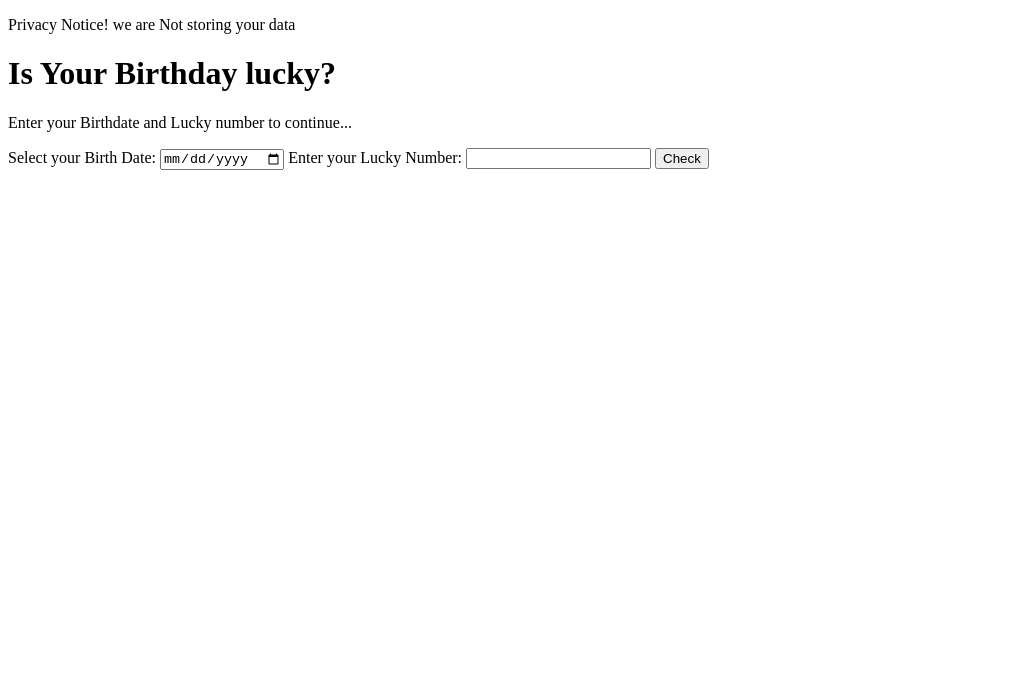
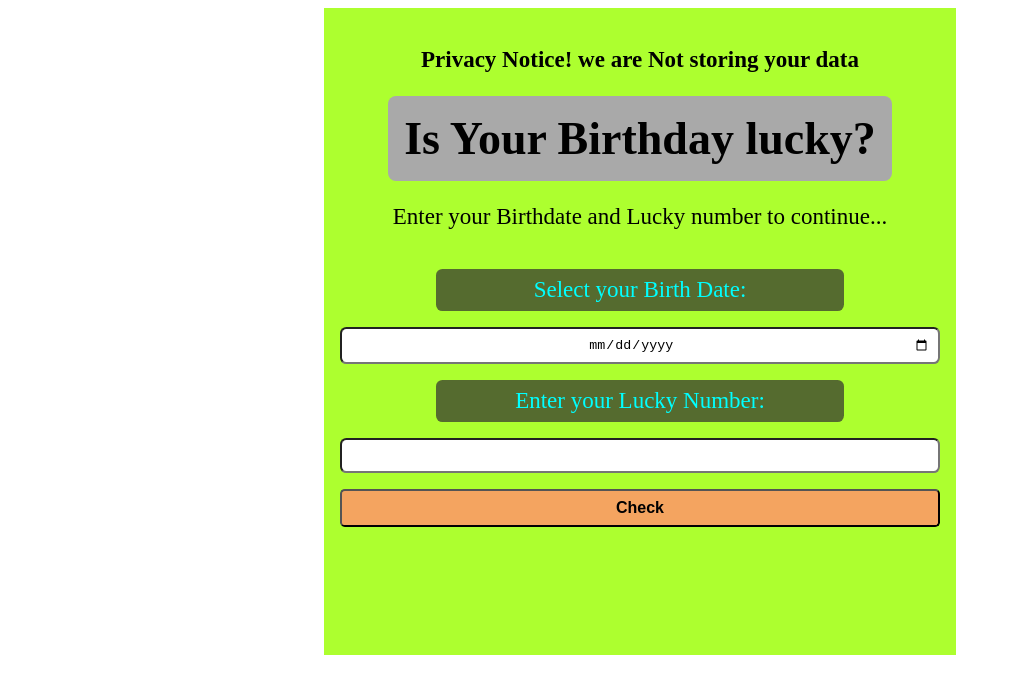
Before and after one commit to Nishant-96/Is-Your-Birthday-Lucky, a plain HTML site: page index.html in a window 1280 px wide. Shown: the whole page, without its empty margins (0-1011 px from the left). Drawn offline with Linux system fonts and the light colour scheme.

Commit message:
refactor: restructuring div

```diff
--- a/index.html
+++ b/index.html
@@ -4,10 +4,11 @@
     <meta charset="UTF-8">
     <meta http-equiv="X-UA-Compatible" content="IE=edge">
     <meta name="viewport" content="width=device-width, initial-scale=1.0">
-
+    <link rel="stylesheet" href="./styles.css"/>
     <title>Is Your Birthday Lucky ?</title>
 </head>
 <body>
+    <div id="container">
         <p class="notice"> Privacy Notice! we are Not storing your data</p>
         <h1 class="heading">Is Your Birthday lucky?</h1>
         <p class="description">Enter your Birthdate and Lucky number to continue...</p>
@@ -17,5 +18,10 @@
         <input id="lucky-number" type="number"/>
 
         <button id="check-button">Check</button>
+    </div>
+
+
+    <script src="app.js" type="text/javascript"></script>
+
 </body>
 </html>
```
Lines whose indentation alone changed are shown as unchanged.
